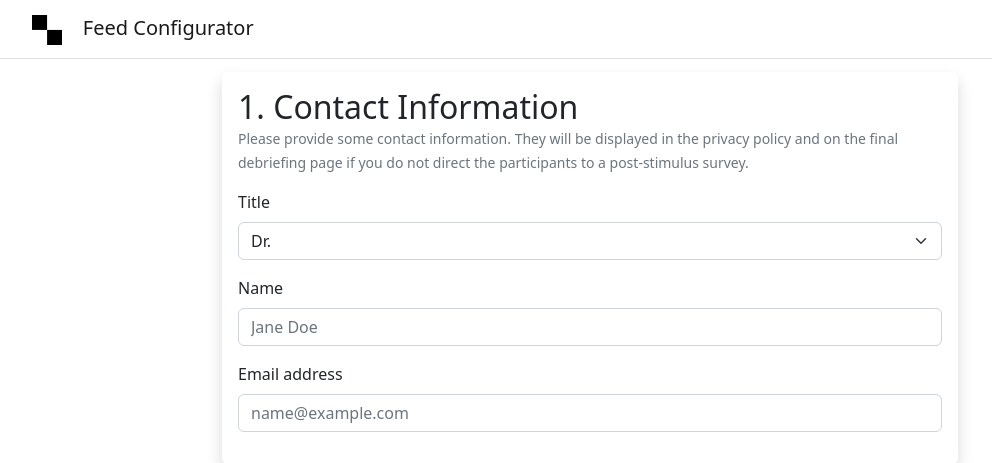
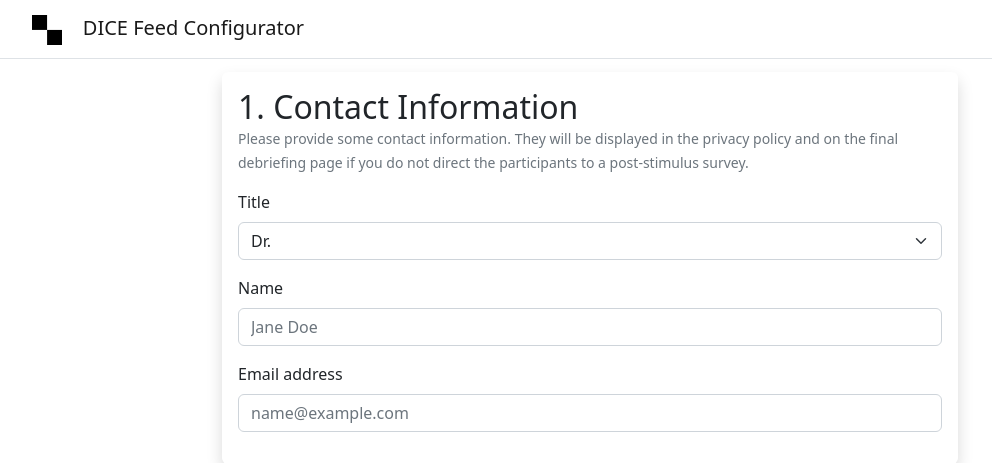
Before and after one commit to Howquez/oFeeds-config, a Flask app: page / in a window 1280 px wide. Shown: the top 463 px of the page, without its empty margins (50-1042 px from the left). Run offline with Flask 3, Linux system fonts and the light colour scheme.

Commit message:
change header slightly

```diff
--- a/templates/index.html
+++ b/templates/index.html
@@ -15,7 +15,7 @@
   <div class="container">
     <a class="navbar-brand" href="#">
       <img src="{{ url_for('static', filename='favicon.ico') }}" alt="Logo" width="30" height="30">
-        &nbsp; &nbsp;Feed Configurator
+        &nbsp; &nbsp;DICE Feed Configurator
     </a>
   </div>
 </nav>
```
